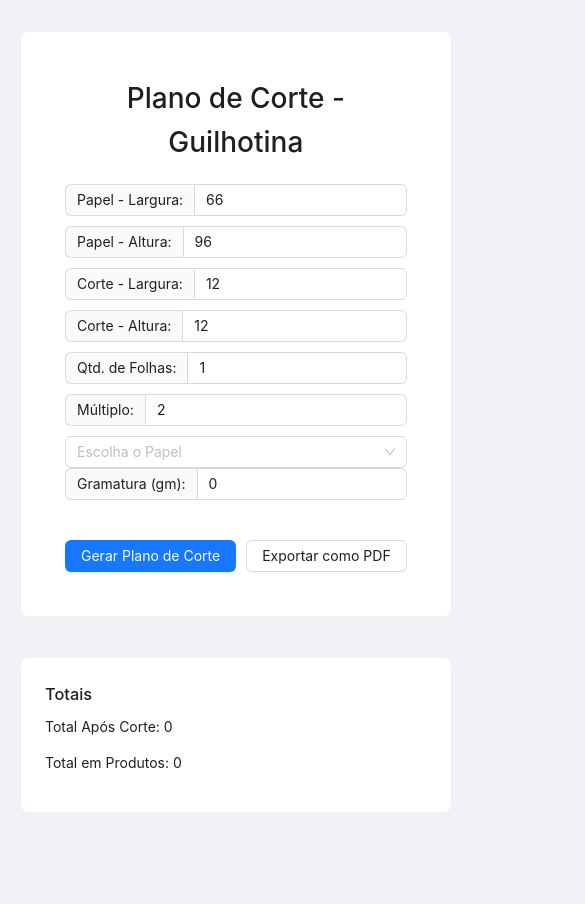
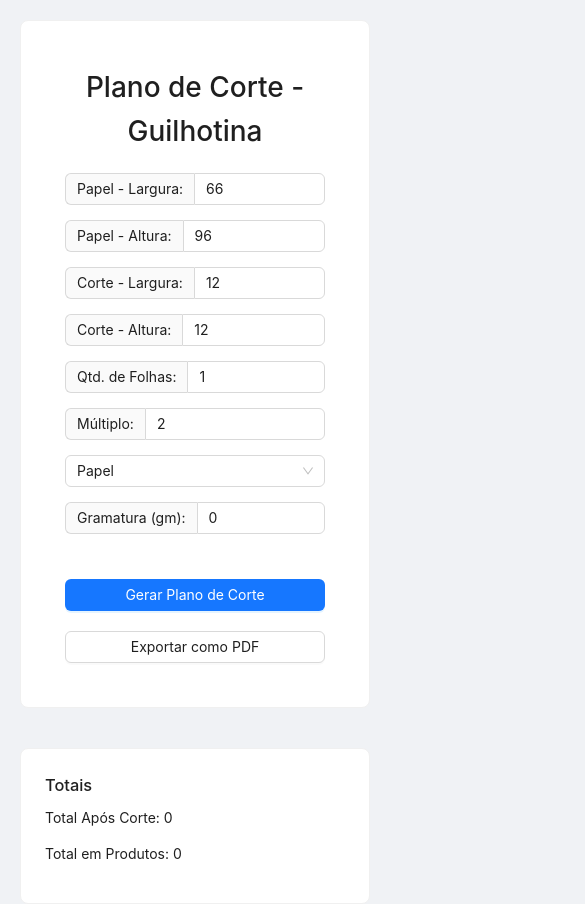
Before and after one commit to MitoCoder/Sistema-de-Corte-Edvam, a React (Create React App) app: page / in a window 390 px wide. Shown: the top 904 px of the page, 585 px wide, since content can reach past the window. Before the commit the page ends 844 px from the top, so only its background shows below. Built offline with nearby package versions, Linux system fonts and the light colour scheme.

Commit message:
Update Mediano
- Responsividade Mobile
- Novo Title do Tab.

```diff
--- a/public/index.html
+++ b/public/index.html
@@ -7,7 +7,7 @@
     <meta name="theme-color" content="#000000" />
     <meta
       name="description"
-      content="Sistema de Cálculo de Plano de Corte - Ed's Sistemas"
+      content="Sistema de Cálculo de Plano de Corte - Edi's Sistemas"
     />
     <link rel="apple-touch-icon" href="%PUBLIC_URL%/logo192.png" />
     <!--
@@ -24,7 +24,7 @@
       work correctly both with client-side routing and a non-root public URL.
       Learn how to configure a non-root public URL by running `npm run build`.
     -->
-    <title>ED'S - SISTEMAS</title>
+    <title>Plano de Corte - Edi's</title>
   </head>
   <body>
     <noscript>You need to enable JavaScript to run this app.</noscript>
--- a/src/App.js
+++ b/src/App.js
@@ -1,8 +1,8 @@
-import React, { useState } from 'react';
-import { Card, Button, Input, Row, Col, Select } from 'antd';
-import 'antd/dist/reset.css'; // Importa o CSS do Ant Design
-import './App.css'; // Importa o CSS Personalizado
-import { jsPDF } from 'jspdf';
+import React, { useState } from "react";
+import { Card, Button, Input, Row, Col, Select } from "antd";
+import "antd/dist/reset.css"; // Importa o CSS do Ant Design
+import "./App.css"; // Importa o CSS Personalizado
+import { jsPDF } from "jspdf";
 
 const { Option } = Select;
 
@@ -13,7 +13,7 @@ const App = () => {
   const [cutHeight, setCutHeight] = useState(12);
   const [paperQuantity, setPaperQuantity] = useState(1);
   const [multiplo, setMultiplo] = useState(2);
-  const [material, setMaterial] = useState();
+  const [material, setMaterial] = useState("Papel");
   const [gramatura, setGramatura] = useState(0);
   const [totals, setTotals] = useState({ totalCuts: 0, totalProducts: 0 });
 
@@ -26,7 +26,13 @@ const App = () => {
     const leftoverWidth = paperWidth - totalCutWidth;
     const leftoverHeight = paperHeight - totalCutHeight;
 
-    return { rows, cols, leftoverWidth, leftoverHeight, totalCuts: rows * cols };
+    return {
+      rows,
+      cols,
+      leftoverWidth,
+      leftoverHeight,
+      totalCuts: rows * cols,
+    };
   };
 
   const updateTotals = () => {
@@ -36,21 +42,22 @@ const App = () => {
   };
 
   const drawPlan = () => {
-    const canvas = document.getElementById('planCanvas');
-    const ctx = canvas.getContext('2d');
+    const canvas = document.getElementById("planCanvas");
+    const ctx = canvas.getContext("2d");
     ctx.clearRect(0, 0, canvas.width, canvas.height);
 
-    const { rows, cols, leftoverWidth, leftoverHeight, totalCuts } = calculateCuts();
+    const { rows, cols, leftoverWidth, leftoverHeight, totalCuts } =
+      calculateCuts();
     const cutW = (paperWidth / cols) * 10; // Fator de escala para visualização
     const cutH = (paperHeight / rows) * 10;
 
     for (let i = 0; i < rows; i++) {
       for (let j = 0; j < cols; j++) {
-        ctx.strokeStyle = 'black'; // Linhas normais
+        ctx.strokeStyle = "black"; // Linhas normais
         ctx.lineWidth = 1; // Linha padrão
         ctx.strokeRect(j * cutW, i * cutH, cutW, cutH);
 
-        ctx.font = '12px Arial';
+        ctx.font = "12px Arial";
         const text = `${cutWidth}x${cutHeight}`;
         const textWidth = ctx.measureText(text).width;
         const textX = j * cutW + (cutW - textWidth) / 2;
@@ -60,10 +67,14 @@ const App = () => {
       }
     }
 
-    ctx.font = '14px Arial';
-    ctx.fillText(`${paperWidth}x${paperHeight}`, 10, paperHeight * 10 - 10);
+    ctx.font = "14px Arial";
+    ctx.fillText(
+      `Formato:${paperWidth}x${paperHeight}`,
+      10,
+      paperHeight * 10 - 10
+    );
 
-    ctx.strokeStyle = 'darkred'; // Cor vermelha escura para as linhas da sobra
+    ctx.strokeStyle = "darkred"; // Cor vermelha escura para as linhas da sobra
     ctx.lineWidth = 2; // Linha mais grossa para a sobra
 
     if (leftoverWidth > 0) {
@@ -75,38 +86,60 @@ const App = () => {
       ctx.fillText(`Sobra: ${leftoverHeight} cm`, 10, rows * cutH + 20);
     }
 
-    ctx.strokeStyle = 'black';
+    ctx.strokeStyle = "black";
     ctx.lineWidth = 1; // Linha padrão para os outros detalhes
 
-    ctx.font = '08px Arial';
-    ctx.fillText(`Total Após Corte: ${totalCuts * paperQuantity}`, 10, 20 + paperHeight * 10);
+    ctx.font = "08px Arial";
+    ctx.fillText(
+      `Total Após Corte: ${totalCuts * paperQuantity}`,
+      10,
+      20 + paperHeight * 10
+    );
   };
 
   const generatePDF = () => {
-    const { rows, cols, leftoverWidth, leftoverHeight, totalCuts } = calculateCuts();
+    const { rows, cols, leftoverWidth, leftoverHeight, totalCuts } =
+      calculateCuts();
     const pdf = new jsPDF();
 
     const pageWidth = pdf.internal.pageSize.getWidth();
-    const cutW = 160 / paperWidth;  // Fator de escala para o PDF
+    const cutW = 160 / paperWidth; // Fator de escala para o PDF
     const cutH = 200 / paperHeight; // Fator de escala para o PDF
     const centerX = (pageWidth - cutW * paperWidth) / 2; // Centralizar cortes no PDF
 
     // Adiciona o título do PDF
     pdf.setFontSize(13);
-    pdf.text(`Plano de Corte - ${material} ${gramatura}gm ${paperWidth}x${paperHeight} cm`, centerX, 10);
+    pdf.text(
+      `Plano de Corte - ${material} ${gramatura}gm ${paperWidth}x${paperHeight} cm`,
+      centerX,
+      10
+    );
 
     // Adiciona o total de folhas e o total após corte
     pdf.setFontSize(10);
     pdf.text(`Total de Folhas: ${paperQuantity}`, centerX, 15);
     pdf.text(`Total Após Corte: ${totalCuts * paperQuantity}`, centerX, 20);
-    pdf.text(`Total em Produtos: ${totalCuts * paperQuantity * multiplo}`, centerX, 25);
+    pdf.text(
+      `Total em Produtos: ${totalCuts * paperQuantity * multiplo}`,
+      centerX,
+      25
+    );
 
     // Desenha os cortes
     pdf.setDrawColor(0, 0, 0); // Preto para as linhas de corte
     for (let i = 0; i < rows; i++) {
       for (let j = 0; j < cols; j++) {
-        pdf.rect(centerX + j * cutW * cutWidth, 30 + i * cutH * cutHeight, cutW * cutWidth, cutH * cutHeight);
-        pdf.text(`${cutWidth}x${cutHeight}`, centerX + 2 + j * cutW * cutWidth, 45 + i * cutH * cutHeight);
+        pdf.rect(
+          centerX + j * cutW * cutWidth,
+          30 + i * cutH * cutHeight,
+          cutW * cutWidth,
+          cutH * cutHeight
+        );
+        pdf.text(
+          `${cutWidth}x${cutHeight}`,
+          centerX + 2 + j * cutW * cutWidth,
+          45 + i * cutH * cutHeight
+        );
       }
     }
 
@@ -115,53 +148,129 @@ const App = () => {
     pdf.setFont("helvetica", "bold"); // Fonte em negrito para o texto
 
     if (leftoverWidth > 0) {
-      pdf.rect(centerX + cols * cutW * cutWidth, 30, cutW * leftoverWidth, cutH * paperHeight);
+      pdf.rect(
+        centerX + cols * cutW * cutWidth,
+        30,
+        cutW * leftoverWidth,
+        cutH * paperHeight
+      );
       const textX = centerX + cols * cutW * cutWidth + cutW * leftoverWidth + 5;
-      const textY = 23 + cutH * paperHeight / 2;
+      const textY = 23 + (cutH * paperHeight) / 2;
       pdf.text(`Sobra: ${leftoverWidth} cm`, textX, textY, { angle: 90 });
     }
     if (leftoverHeight > 0) {
-      pdf.rect(centerX, 30 + rows * cutH * cutHeight, cutW * paperWidth, cutH * leftoverHeight);
+      pdf.rect(
+        centerX,
+        30 + rows * cutH * cutHeight,
+        cutW * paperWidth,
+        cutH * leftoverHeight
+      );
       const textX = centerX + 2;
       const textY = 40 + rows * cutH * cutHeight + cutH * leftoverHeight - 5;
       pdf.text(`Sobra: ${leftoverHeight} cm`, textX, textY);
     }
 
-    pdf.save(`Plano de Corte - ${material} ${gramatura}gm - ${paperWidth}x${paperHeight} cm.pdf`);
+    pdf.save(
+      `Plano de Corte - ${material} ${gramatura}gm - ${paperWidth}x${paperHeight} cm.pdf`
+    );
   };
 
   return (
-    <div style={{ padding: '20px', display: 'flex', height: '100vh' }}>
-      <div style={{ flex: 1, display: 'flex', flexDirection: 'column', alignItems: 'center', justifyContent: 'center' }}>
-        <Card style={{ width: '100%', maxWidth: '600px', padding: '20px', marginBottom: '20px' }}>
-          <h1 style={{ textAlign: 'center' }}>Plano de Corte - Guilhotina</h1>
+    <div
+      style={{
+        padding: "20px",
+        display: "flex",
+        flexDirection: window.innerWidth < 768 ? "column" : "row",
+        height: "100vh",
+      }}
+    >
+      <div
+        style={{
+          flex: 1,
+          display: "flex",
+          flexDirection: "column",
+          alignItems: "center",
+          justifyContent: "center",
+          width: "100%",
+        }}
+      >
+        <Card
+          style={{
+            width: "100%",
+            maxWidth: "600px",
+            padding: "20px",
+            marginBottom: "20px",
+          }}
+        >
+          <h1 style={{ textAlign: "center" }}>Plano de Corte - Guilhotina</h1>
           <Row gutter={16}>
             <Col xs={24} sm={12}>
-              <Input type="number" value={paperWidth} onChange={(e) => setPaperWidth(Number(e.target.value))} addonBefore="Papel - Largura:" style={{ marginBottom: '10px' }} />
+              <Input
+                type="number"
+                value={paperWidth}
+                onChange={(e) => setPaperWidth(Number(e.target.value))}
+                addonBefore="Papel - Largura:"
+                style={{ marginBottom: "15px" }} // Aumentar a margem inferior
+              />
             </Col>
             <Col xs={24} sm={12}>
-              <Input type="number" value={paperHeight} onChange={(e) => setPaperHeight(Number(e.target.value))} addonBefore="Papel - Altura:" style={{ marginBottom: '10px' }} />
+              <Input
+                type="number"
+                value={paperHeight}
+                onChange={(e) => setPaperHeight(Number(e.target.value))}
+                addonBefore="Papel - Altura:"
+                style={{ marginBottom: "15px" }} // Aumentar a margem inferior
+              />
             </Col>
           </Row>
           <Row gutter={16}>
             <Col xs={24} sm={12}>
-              <Input type="number" value={cutWidth} onChange={(e) => setCutWidth(Number(e.target.value))} addonBefore="Corte - Largura:" style={{ marginBottom: '10px' }} />
+              <Input
+                type="number"
+                value={cutWidth}
+                onChange={(e) => setCutWidth(Number(e.target.value))}
+                addonBefore="Corte - Largura:"
+                style={{ marginBottom: "15px" }} // Aumentar a margem inferior
+              />
             </Col>
             <Col xs={24} sm={12}>
-              <Input type="number" value={cutHeight} onChange={(e) => setCutHeight(Number(e.target.value))} addonBefore="Corte - Altura:" style={{ marginBottom: '10px' }} />
+              <Input
+                type="number"
+                value={cutHeight}
+                onChange={(e) => setCutHeight(Number(e.target.value))}
+                addonBefore="Corte - Altura:"
+                style={{ marginBottom: "15px" }} // Aumentar a margem inferior
+              />
             </Col>
           </Row>
           <Row gutter={16}>
             <Col xs={24} sm={12}>
-              <Input type="number" value={paperQuantity} onChange={(e) => setPaperQuantity(Number(e.target.value))} addonBefore="Qtd. de Folhas:" style={{ marginBottom: '10px' }} />
+              <Input
+                type="number"
+                value={paperQuantity}
+                onChange={(e) => setPaperQuantity(Number(e.target.value))}
+                addonBefore="Qtd. de Folhas:"
+                style={{ marginBottom: "15px" }} // Aumentar a margem inferior
+              />
             </Col>
             <Col xs={24} sm={12}>
-              <Input type="number" value={multiplo} onChange={(e) => setMultiplo(Number(e.target.value))} addonBefore="Múltiplo:" style={{ marginBottom: '10px' }} />
+              <Input
+                type="number"
+                value={multiplo}
+                onChange={(e) => setMultiplo(Number(e.target.value))}
+                addonBefore="Múltiplo:"
+                style={{ marginBottom: "15px" }} // Aumentar a margem inferior
+              />
             </Col>
           </Row>
           <Row gutter={16}>
             <Col xs={24} sm={12}>
-              <Select value={material} onChange={setMaterial} placeholder="Escolha o Papel" style={{ width: '100%' }}>
+              <Select
+                value={material}
+                onChange={setMaterial}
+                placeholder="Escolha o Papel"
+                style={{ width: "100%", marginBottom: "15px" }} // Aumentar a margem inferior
+              >
                 <Option value="Triplex">Klabin</Option>
                 <Option value="Duplex">Duplex</Option>
                 <Option value="Klabin">Triplex</Option>
@@ -172,28 +281,70 @@ const App = () => {
               </Select>
             </Col>
             <Col xs={24} sm={12}>
-              <Input type="number" value={gramatura} onChange={(e) => setGramatura(Number(e.target.value))} addonBefore="Gramatura (gm):" style={{ marginBottom: '10px' }} />
+              <Input
+                type="number"
+                value={gramatura}
+                onChange={(e) => setGramatura(Number(e.target.value))}
+                addonBefore="Gramatura (gm):"
+                style={{ marginBottom: "15px" }} // Aumentar a margem inferior
+              />
             </Col>
           </Row>
-          <div style={{ marginTop: '20px', display: 'flex', justifyContent: 'center' }}>
-            <Button type="primary" onClick={() => { updateTotals(); drawPlan(); }} style={{ marginRight: '10px' }}>
+          <div
+            style={{
+              marginTop: "20px",
+              display: "flex",
+              flexDirection: window.innerWidth < 768 ? "column" : "row",
+              justifyContent: "center",
+              width: "100%",
+            }}
+          >
+            <Button
+              type="primary"
+              onClick={() => {
+                updateTotals();
+                drawPlan();
+              }}
+              style={{
+                marginRight: window.innerWidth < 768 ? "0" : "10px",
+                marginBottom: window.innerWidth < 768 ? "10px" : "0",
+                width: window.innerWidth < 768 ? "100%" : "auto",
+              }}
+            >
               Gerar Plano de Corte
             </Button>
-            <Button type="default" onClick={generatePDF}>
+            <Button
+              type="default"
+              onClick={generatePDF}
+              style={{ width: window.innerWidth < 768 ? "100%" : "auto" }}
+            >
               Exportar como PDF
             </Button>
           </div>
         </Card>
 
-        <Card style={{ width: '100%', maxWidth: '600px', marginTop: '20px' }}>
+        <Card style={{ width: "100%", maxWidth: "600px", marginTop: "20px" }}>
           <h3>Totais</h3>
           <p>Total Após Corte: {totals.totalCuts * paperQuantity}</p>
           <p>Total em Produtos: {totals.totalProducts}</p>
         </Card>
       </div>
 
-      <div style={{ flex: 1, display: 'flex', alignItems: 'center', justifyContent: 'center' }}>
-        <canvas id="planCanvas" width={paperWidth * 10} height={paperHeight * 10} style={{ transform: `scale(0.7)`, transformOrigin: 'center' }}></canvas>
+      <div
+        style={{
+          flex: 1,
+          display: "flex",
+          alignItems: "center",
+          justifyContent: "center",
+          width: "100%",
+        }}
+      >
+        <canvas
+          id="planCanvas"
+          width={paperWidth * 10}
+          height={paperHeight * 10}
+          style={{ transform: `scale(0.7)`, transformOrigin: "center" }}
+        ></canvas>
       </div>
     </div>
   );
```
Also changed, not shown: src/App.css (+15 -0 lines).
